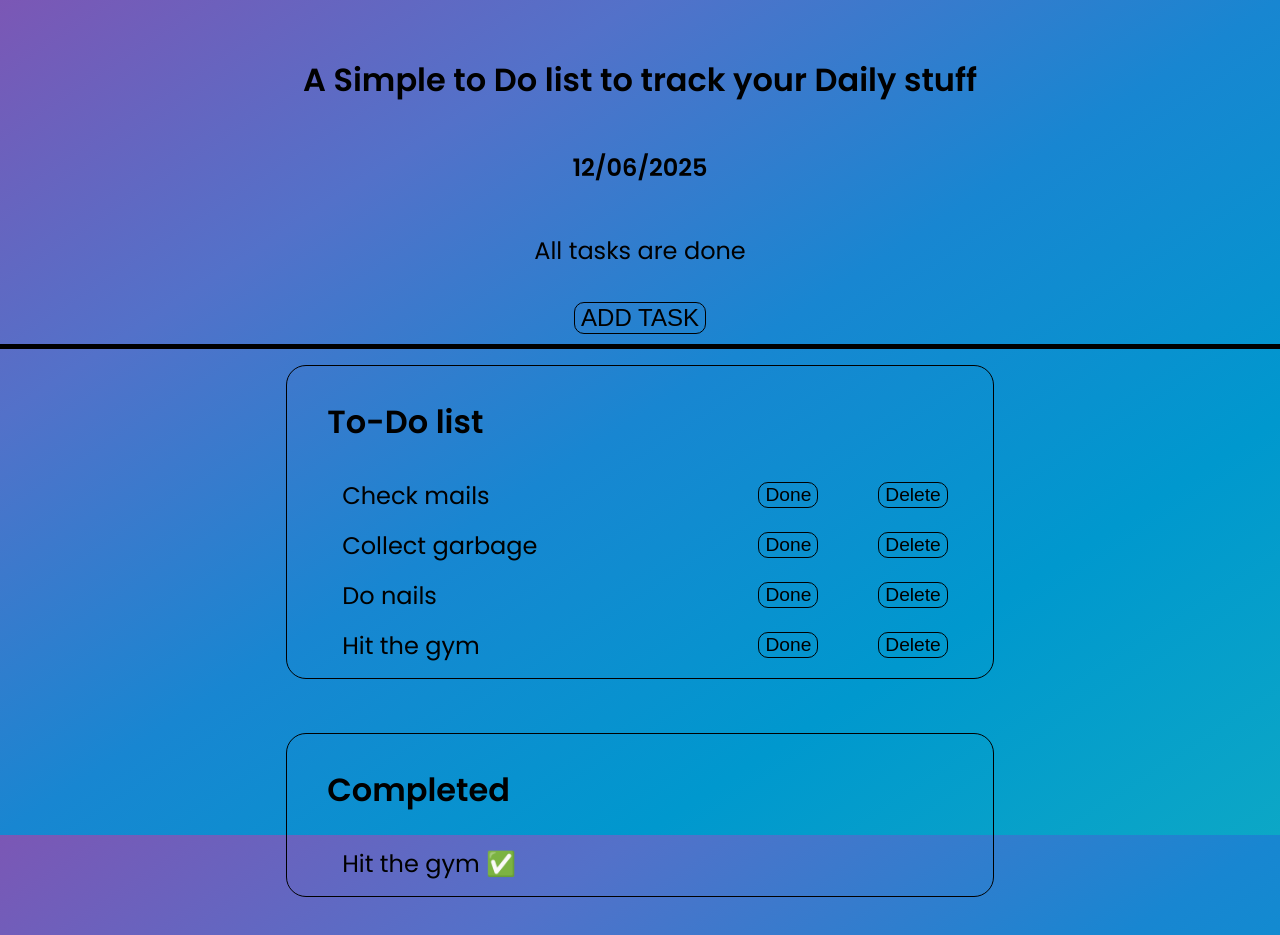
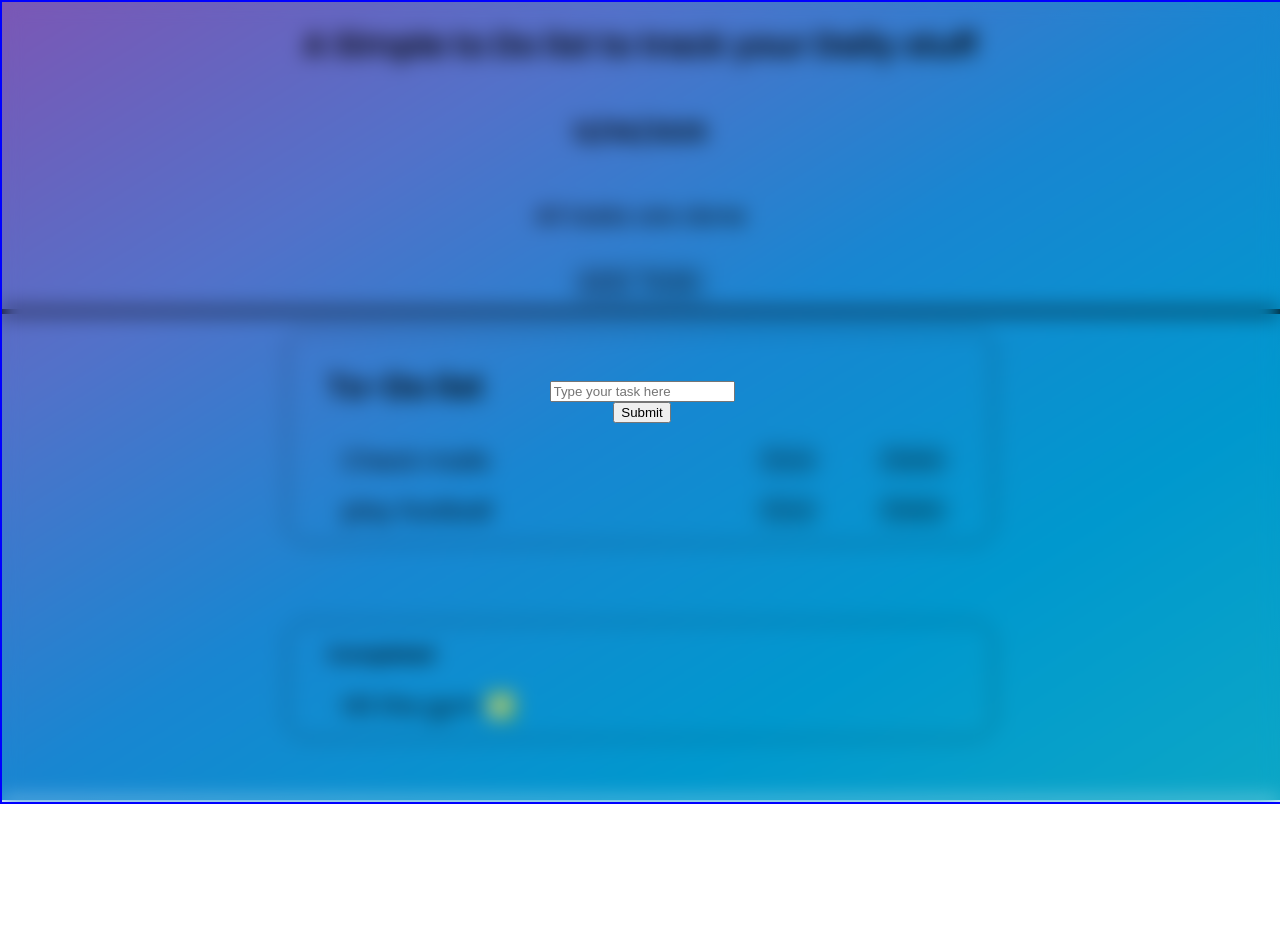
Before and after one commit to BugSlayer9000/to-do-list, a plain HTML site: page index.html in a window 1280 px wide. Both pictures are taken after a click on the button "ADD TASK". After the commit the page ends 800 px from the top, so only its background shows below. Drawn offline with Linux system fonts and the light colour scheme.

Commit message:
Implement task addition functionality and enhance UI for task management

```diff
--- a/index.html
+++ b/index.html
@@ -11,59 +11,49 @@
     />
   </head>
   <body>
+    <div class="addTaskPopup" style="display: none">
+      <input type="text" class="taskInput" placeholder="Type your task here" />
+      <button onclick="addTask()">Submit</button>
+    </div>
+
     <div class="head">
       <h1 class="header">A Simple to Do list to track your Daily stuff</h1>
-      <h3 class="date">12/06/2025</h3>
+      <h3 class="date" id="date">12/06/2025</h3>
       <!-- Shows todays date -->
       <p class="tasksCompleted">All tasks are done</p>
       <!-- shows how many tasks to do or if all the tasks are complete -->
-    <button class="addTask">ADD TASK</button>
+      <button class="addTask" onclick="showPopUp()">ADD TASK</button>
     </div>
 
     <div class="taskBox">
-
       <ol class="taskList">
         <h3>To-Do list</h3>
         <li class="tasks" id="1">
           Check mails
           <div class="taskButtons">
-            <button class="Done" id="1">Done</button>
-            <button class="delete" id="1">Delete</button>
+            <button class="Done" id="1" onclick="taskDone(1)">Done</button>
+            <button class="delete" id="1" onclick="deleteTask(1)">
+              Delete
+            </button>
           </div>
         </li>
         <li class="tasks" id="2">
-          Collect garbage
+          play football
           <div class="taskButtons">
-            <button class="Done" id="2">Done</button>
-            <button class="delete" id="1">Delete</button>
+            <button class="Done" id="2" onclick="taskDone(1)">Done</button>
+            <button class="delete" id="2" onclick="deleteTask(1)">
+              Delete
+            </button>
           </div>
         </li>
-        <li class="tasks" id="3">
-          Do nails
-          <div class="taskButtons">
-            <button class="Done" id="3">Done</button>
-            <button class="delete" id="1">Delete</button>
-          </div>
-        </li>
-        <li class="tasks" id="4">
-          Hit the gym
-          <div class="taskButtons">
-            <button class="Done" id="1">Done</button>
-            <button class="delete" id="1">Delete</button>
-          </div>
-        </li>
-    </ol>
+      </ol>
     </div>
 
-    <div class="taskBox">
-
-      <ol class="taskList">
+    <div class="completedTaskBox">
+      <ol class="CompletedTaskList">
         <h3>Completed</h3>
-        <li class="tasks" id="4">
-          Hit the gym ✅
-        </li>
-
-        </ol>
+        <li class="completedTasks" id="4">Hit the gym ✅</li>
+      </ol>
     </div>
 
     <script src="script.js"></script>
--- a/script.js
+++ b/script.js
@@ -1,3 +1,85 @@
 // Collect all the data from dom
 
-const date = document.getElementById
+// to-dos for this program
+
+// 1. Error trap the input for creat task
+// 2. Add the remaining functionality
+
+
+
+
+const date = document.getElementById("date");
+const allTasksDone = document.querySelector(".addTask");
+
+const popUpAddTask = document.querySelector(".addTaskPopup");
+
+function showPopUp() {
+  console.log("clicked");
+  // this is gonna show the pop up menu
+  console.log(popUpAddTask);
+  popUpAddTask.style.display = "flex";
+}
+
+function addTask() {
+
+
+
+  // pop um menu add task
+  const taskInput = document.querySelector(".taskInput");
+  const taskInputText = taskInput.value;
+
+  taskGen(taskInputText);
+
+  taskInput.value = "";
+  popUpAddTask.style.display = "none";
+
+
+}
+
+function taskDone(id) {
+  console.log("taskDone", id);
+}
+
+function deleteTask(id) {
+  console.log("delete Task", id);
+}
+
+function taskGen(task) {
+  const toDoList = document.querySelectorAll(".tasks");
+
+  const newTaskId = toDoList.length + 1;
+
+  // Creatinf li
+  const newTask = document.createElement("li");
+  newTask.classList.add("tasks");
+  newTask.id = newTaskId;
+
+  // task text
+  const textNode = document.createTextNode(task);
+  newTask.appendChild(textNode);
+
+  // div for buttons
+  const buttonWrapper = document.createElement("div");
+  buttonWrapper.classList.add("taskButtons");
+
+  // done btn
+  const doneBtn = document.createElement("button");
+  doneBtn.classList.add("Done");
+  doneBtn.textContent = "Done";
+  doneBtn.onclick = () => taskDone(newTaskId);
+
+  // delete btn
+  const delBtn = document.createElement("button");
+  delBtn.classList.add("delete");
+  delBtn.textContent = "Delete";
+  delBtn.onclick = () => deleteTask(newTaskId);
+
+  // assemble
+  buttonWrapper.appendChild(doneBtn);
+  buttonWrapper.appendChild(delBtn);
+  newTask.appendChild(buttonWrapper);
+
+  // appending to the dom
+  const taskList = document.querySelector(".taskList").appendChild(newTask);
+
+}
--- a/style.css
+++ b/style.css
@@ -22,7 +22,6 @@ body{
 }
 
 .head{
-    margin-top: 35px;
     border-bottom: 5px solid black;
     display: flex;
     flex-direction: column;
@@ -41,7 +40,7 @@ body{
     font-size: 1.5rem;
 }
 
-.taskBox{
+.taskBox, .completedTaskBox{
     display: flex;
     flex-direction: column;
     justify-content: center;
@@ -50,7 +49,7 @@ body{
 
 }
 
-.taskList{
+.taskList, .CompletedTaskList{
     border: 1px solid black;
     border-radius: 20px;
     transition: 0.5s ease;
@@ -66,7 +65,7 @@ body{
     box-shadow: 0px 0px 18px 1px #000000;
 }
 
-.tasks{
+.tasks, .completedTasks{
     font-size: 1.5rem;
     display: flex;
     justify-content: space-between;
@@ -100,5 +99,19 @@ body{
     border: 1px solid black;
     border-radius: 10px;
     margin: 10px;
+    cursor: pointer;
+}
 
+
+.addTaskPopup{
+    border: 2px solid blue;
+    position: fixed;
+    z-index: 9999;
+    width: 100%;
+    height: 100%;
+    backdrop-filter: blur(10px);
+    display: flex;
+    align-items: center;
+    justify-content: center;
+    flex-direction: column;
 }
```
